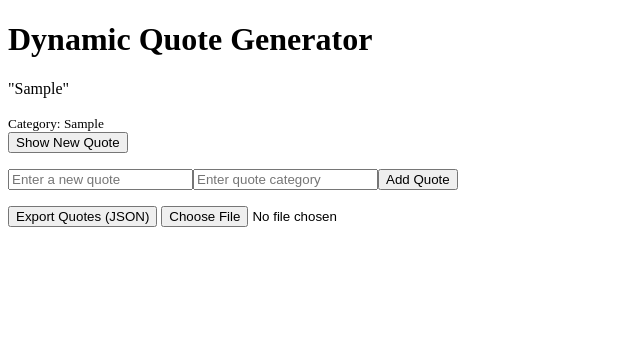
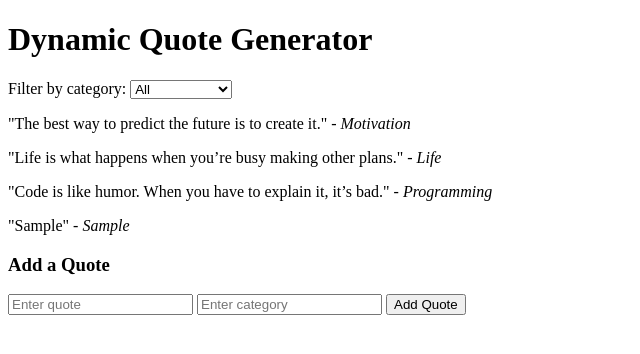
Before and after one commit to ahmei1/alx_fe_javascript, a plain HTML site: page dom-manipulation/index.html in a window 1280 px wide. Both pictures are taken after typing "Sample", "Sample" into the empty fields and a click on the button "Add Quote". Shown: the whole page, without its empty margins (0-640 px from the left). Drawn offline with Linux system fonts and the light colour scheme.

Commit message:
finishing task 3

```diff
--- a/dom-manipulation/index.html
+++ b/dom-manipulation/index.html
@@ -1,21 +1,25 @@
 <!DOCTYPE html>
 <html lang="en">
 <head>
-  <meta charset="UTF-8" />
-  <meta name="viewport" content="width=device-width, initial-scale=1.0"/>
+  <meta charset="UTF-8">
+  <meta name="viewport" content="width=device-width, initial-scale=1.0">
   <title>Dynamic Quote Generator</title>
 </head>
 <body>
   <h1>Dynamic Quote Generator</h1>
 
-  <div id="quoteDisplay"></div>
-  <button id="newQuote">Show New Quote</button>
+  <!-- Dropdown for filtering -->
+  <label for="categoryFilter">Filter by category:</label>
+  <select id="categoryFilter"></select>
 
-  <!-- Import/Export Controls -->
-  <div style="margin-top:1rem;">
-    <button id="exportBtn">Export Quotes (JSON)</button>
-    <input type="file" id="importFile" accept=".json" />
-  </div>
+  <!-- Container for quotes -->
+  <div id="quoteContainer"></div>
+
+  <!-- Add new quote -->
+  <h3>Add a Quote</h3>
+  <input type="text" id="newQuote" placeholder="Enter quote">
+  <input type="text" id="newCategory" placeholder="Enter category">
+  <button onclick="addQuote()">Add Quote</button>
 
   <script src="script.js"></script>
 </body>
--- a/dom-manipulation/script.js
+++ b/dom-manipulation/script.js
@@ -1,183 +1,69 @@
-// ====== Data Storage Helpers ======
-function saveQuotes() {
-  localStorage.setItem("quotes", JSON.stringify(quotes));
-}
+// Sample quotes with categories
+let quotes = JSON.parse(localStorage.getItem("quotes")) || [
+  { text: "The best way to predict the future is to create it.", category: "Motivation" },
+  { text: "Life is what happens when you’re busy making other plans.", category: "Life" },
+  { text: "Code is like humor. When you have to explain it, it’s bad.", category: "Programming" }
+];
 
-function loadQuotes() {
-  const stored = localStorage.getItem("quotes");
-  if (stored) {
-    try {
-      quotes = JSON.parse(stored);
-    } catch (e) {
-      console.error("Failed to parse stored quotes:", e);
-      quotes = [];
-    }
+// Get DOM elements
+const quoteContainer = document.getElementById("quoteContainer");
+const categoryFilter = document.getElementById("categoryFilter");
+
+// Populate dropdown with categories
+function populateCategories() {
+  // Get unique categories
+  const categories = ["All", ...new Set(quotes.map(q => q.category))];
+
+  // Clear existing options
+  categoryFilter.innerHTML = "";
+
+  // Add each category to dropdown
+  categories.forEach(cat => {
+    const option = document.createElement("option");
+    option.value = cat;
+    option.textContent = cat;
+    categoryFilter.appendChild(option);
+  });
+
+  // Restore last selected category from localStorage
+  const savedCategory = localStorage.getItem("selectedCategory");
+  if (savedCategory && categories.includes(savedCategory)) {
+    categoryFilter.value = savedCategory;
   }
 }
 
-function saveLastViewedQuote(quote) {
-  sessionStorage.setItem("lastQuote", JSON.stringify(quote));
+// Show quotes based on filter
+function filterQuotes() {
+  const selectedCategory = categoryFilter.value;
+  localStorage.setItem("selectedCategory", selectedCategory);
+
+  // Filter quotes
+  let filtered = quotes;
+  if (selectedCategory !== "All") {
+    filtered = quotes.filter(q => q.category === selectedCategory);
+  }
+
+  // Display quotes
+  quoteContainer.innerHTML = filtered.map(q => `<p>"${q.text}" - <em>${q.category}</em></p>`).join("");
 }
 
-function loadLastViewedQuote() {
-  const stored = sessionStorage.getItem("lastQuote");
-  if (stored) {
-    try {
-      return JSON.parse(stored);
-    } catch {
-      return null;
-    }
+// Add new quote
+function addQuote() {
+  const newQuote = document.getElementById("newQuote").value.trim();
+  const newCategory = document.getElementById("newCategory").value.trim();
+
+  if (newQuote && newCategory) {
+    quotes.push({ text: newQuote, category: newCategory });
+    localStorage.setItem("quotes", JSON.stringify(quotes));
+    document.getElementById("newQuote").value = "";
+    document.getElementById("newCategory").value = "";
+    populateCategories(); // update dropdown
+    filterQuotes(); // refresh displayed quotes
+  } else {
+    alert("Please enter both a quote and a category.");
   }
-  return null;
 }
 
-// ====== Data ======
-let quotes = [
-  { text: "The best way to predict the future is to invent it.", category: "Motivation" },
-  { text: "JavaScript is the language of the web.", category: "Programming" },
-  { text: "Stay hungry, stay foolish.", category: "Inspiration" }
-];
-
-// Load from localStorage first
-loadQuotes();
-
-// ====== DOM refs ======
-const quoteDisplay = document.getElementById("quoteDisplay");
-const newQuoteBtn   = document.getElementById("newQuote");
-const exportBtn     = document.getElementById("exportBtn");
-const importFile    = document.getElementById("importFile");
-
-let categorySelect;
-let addQuoteFormWrapper;
-
-// ====== Functions ======
-function renderQuote(quote) {
-  quoteDisplay.innerHTML = "";
-  const card = document.createElement("div");
-  const textEl = document.createElement("p");
-  const metaEl = document.createElement("small");
-
-  textEl.textContent = `"${quote.text}"`;
-  metaEl.textContent = `Category: ${quote.category}`;
-
-  card.appendChild(textEl);
-  card.appendChild(metaEl);
-  quoteDisplay.appendChild(card);
-
-  // Save last viewed quote to sessionStorage
-  saveLastViewedQuote(quote);
-}
-
-function showRandomQuote() {
-  if (quotes.length === 0) {
-    quoteDisplay.textContent = "No quotes available.";
-    return;
-  }
-  const idx = Math.floor(Math.random() * quotes.length);
-  const q = quotes[idx];
-  renderQuote(q);
-}
-
-function addQuote() {
-  const textEl = document.getElementById("newQuoteText");
-  const catEl  = document.getElementById("newQuoteCategory");
-
-  const text = textEl.value.trim();
-  const category = catEl.value.trim();
-
-  if (!text || !category) {
-    alert("Please enter both a quote and a category.");
-    return;
-  }
-
-  const newQ = { text, category };
-  quotes.push(newQ);
-  saveQuotes(); // persist to localStorage
-
-  textEl.value = "";
-  catEl.value = "";
-
-  renderQuote(newQ);
-  alert("Quote added successfully!");
-}
-
-// ====== Import/Export ======
-function exportToJsonFile() {
-  const blob = new Blob([JSON.stringify(quotes, null, 2)], { type: "application/json" });
-  const url = URL.createObjectURL(blob);
-
-  const a = document.createElement("a");
-  a.href = url;
-  a.download = "quotes.json";
-  document.body.appendChild(a);
-  a.click();
-  document.body.removeChild(a);
-
-  URL.revokeObjectURL(url);
-}
-
-function importFromJsonFile(event) {
-  const file = event.target.files[0];
-  if (!file) return;
-
-  const reader = new FileReader();
-  reader.onload = function(e) {
-    try {
-      const importedQuotes = JSON.parse(e.target.result);
-      if (Array.isArray(importedQuotes)) {
-        quotes.push(...importedQuotes);
-        saveQuotes();
-        alert("Quotes imported successfully!");
-      } else {
-        alert("Invalid JSON format. Expected an array.");
-      }
-    } catch (err) {
-      alert("Error parsing JSON file.");
-    }
-  };
-  reader.readAsText(file);
-}
-
-// ====== Dynamic Form Creation ======
-function createAddQuoteForm() {
-  addQuoteFormWrapper = document.createElement("div");
-  addQuoteFormWrapper.style.marginTop = "1rem";
-
-  const textInput = document.createElement("input");
-  textInput.id = "newQuoteText";
-  textInput.type = "text";
-  textInput.placeholder = "Enter a new quote";
-
-  const categoryInput = document.createElement("input");
-  categoryInput.id = "newQuoteCategory";
-  categoryInput.type = "text";
-  categoryInput.placeholder = "Enter quote category";
-
-  const addBtn = document.createElement("button");
-  addBtn.textContent = "Add Quote";
-  addBtn.addEventListener("click", addQuote);
-
-  addQuoteFormWrapper.appendChild(textInput);
-  addQuoteFormWrapper.appendChild(categoryInput);
-  addQuoteFormWrapper.appendChild(addBtn);
-
-  newQuoteBtn.insertAdjacentElement("afterend", addQuoteFormWrapper);
-}
-
-// ====== Events ======
-newQuoteBtn.addEventListener("click", showRandomQuote);
-exportBtn.addEventListener("click", exportToJsonFile);
-importFile.addEventListener("change", importFromJsonFile);
-
-// ====== Init ======
-document.addEventListener("DOMContentLoaded", () => {
-  createAddQuoteForm();
-
-  // If sessionStorage has last viewed quote, restore it
-  const last = loadLastViewedQuote();
-  if (last) {
-    renderQuote(last);
-  } else {
-    showRandomQuote();
-  }
-});
+// Initial load
+populateCategories();
+filterQuotes();
```
